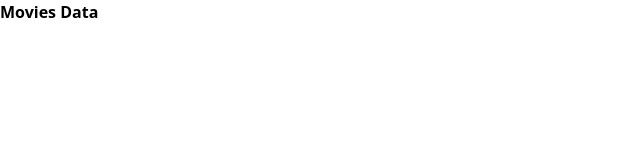
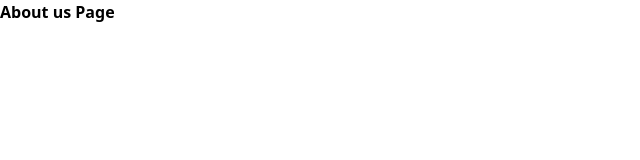
Before and after one commit to magnusgalaxy/movies-data, a React (Create React App) app: page /about in a window 1280 px wide. Shown: the top 160 px of the page, without its empty margins (0-640 px from the left). Built offline with nearby package versions, Linux system fonts and the light colour scheme.

Commit message:
Router dom and basic Routing

```diff
--- a/package.json
+++ b/package.json
@@ -14,6 +14,7 @@
     "react": "^18.2.0",
     "react-dom": "^18.2.0",
     "react-redux": "^8.0.5",
+    "react-router-dom": "^6.10.0",
     "react-scripts": "5.0.1",
     "sass": "^1.61.0",
     "typescript": "^4.9.5",
--- a/src/App.tsx
+++ b/src/App.tsx
@@ -1,9 +1,18 @@
 import React from 'react';
+import { Routes, Route, BrowserRouter as Router } from 'react-router-dom';
+import { routes } from './routes';
+import { RouteType } from './types';
 
-function App() {
+const App: React.FC = () => {
   return (
     <div className='font-bold'>
-      Movies Data
+      <Router>
+        <Routes>
+          {routes.map((route: RouteType) => (
+            <Route key={route.key} path={route.path} element={<route.element />} />
+          ))}
+        </Routes>
+      </Router>
     </div>
   );
 }
--- /dev/null
+++ b/src/components/pages/About.tsx
@@ -0,0 +1,11 @@
+import React from "react";
+
+const About: React.FC = () => {
+    return (
+        <>
+            About us Page
+        </>
+    );
+}
+
+export default About;
--- /dev/null
+++ b/src/components/pages/Home.tsx
@@ -0,0 +1,11 @@
+import React from "react";
+
+const Home: React.FC = () => {
+    return (
+        <>
+            Home Page
+        </>
+    );
+}
+
+export default Home;
--- /dev/null
+++ b/src/routes/index.ts
@@ -0,0 +1,16 @@
+import About from "../components/pages/About";
+import Home from "../components/pages/Home";
+import { RouteType } from "../types";
+
+export const routes: Array<RouteType> = [
+    {
+        key: 'home-page',
+        path: '/',
+        element: Home
+    },
+    {
+        key: 'about-page',
+        path: '/about',
+        element: About,
+    }
+]
--- /dev/null
+++ b/src/types/index.ts
@@ -0,0 +1,5 @@
+export interface RouteType {
+    key: string;
+    path: string;
+    element: React.FC;
+}
```
Also changed, not shown: 1 other file (tests, documents, lock files or other folders).
